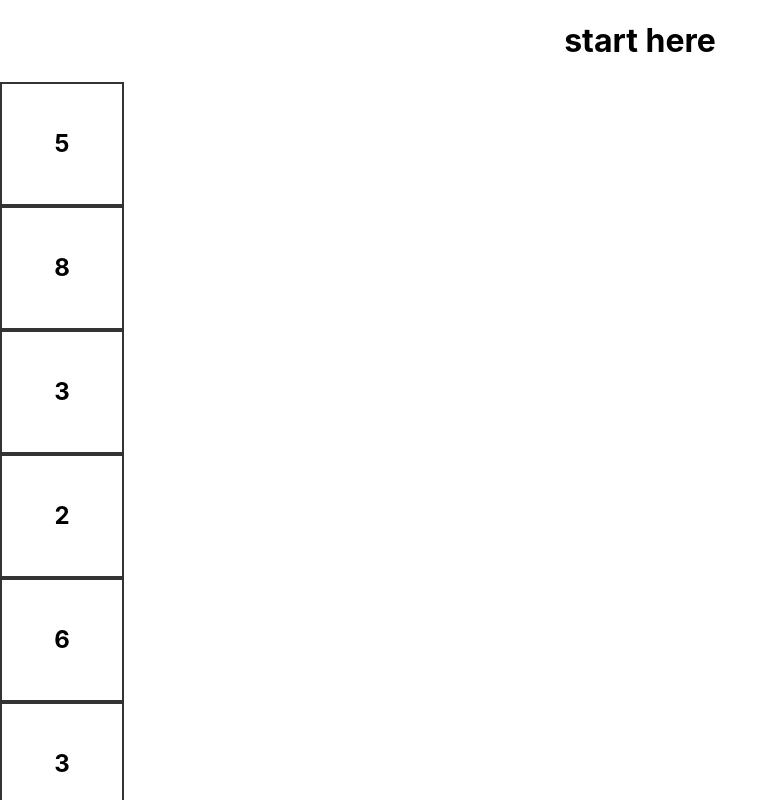
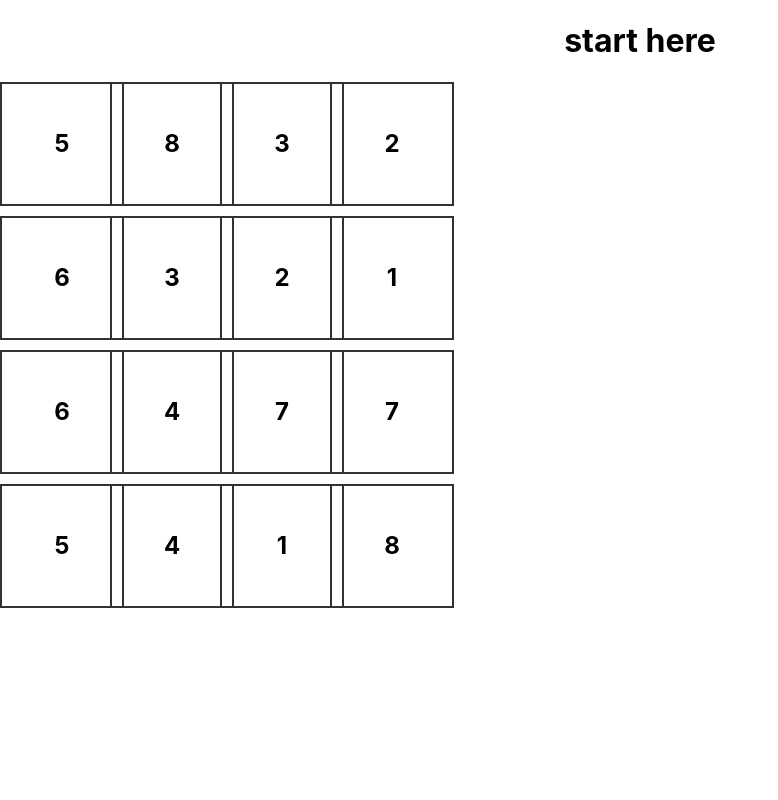
Before and after one commit to PafnutiyMcNick/createApp, a React (Create React App) app in the folder client/: page / in a window 1280 px wide. Shown: the top 800 px of the page, without its empty margins (0-778 px from the left). Built offline with nearby package versions, Linux system fonts and the light colour scheme.

Commit message:
addcard  container

```diff
--- a/client/src/components/game.css
+++ b/client/src/components/game.css
@@ -14,3 +14,10 @@
     border: 2px solid #333;
     cursor: pointer;
 }
+
+.card-container {
+    display: grid;
+    grid-template-columns: repeat(4, 100px);
+    gap: 10px;
+    margin-top: 20px;
+  }
--- a/client/src/components/game.jsx
+++ b/client/src/components/game.jsx
@@ -34,7 +34,7 @@
     }
 
     return(
-        <div>
+        <div className='card-container'>
          {cards.map((symbol, index) => renderCard(symbol, index))}
 
         </div>
```
